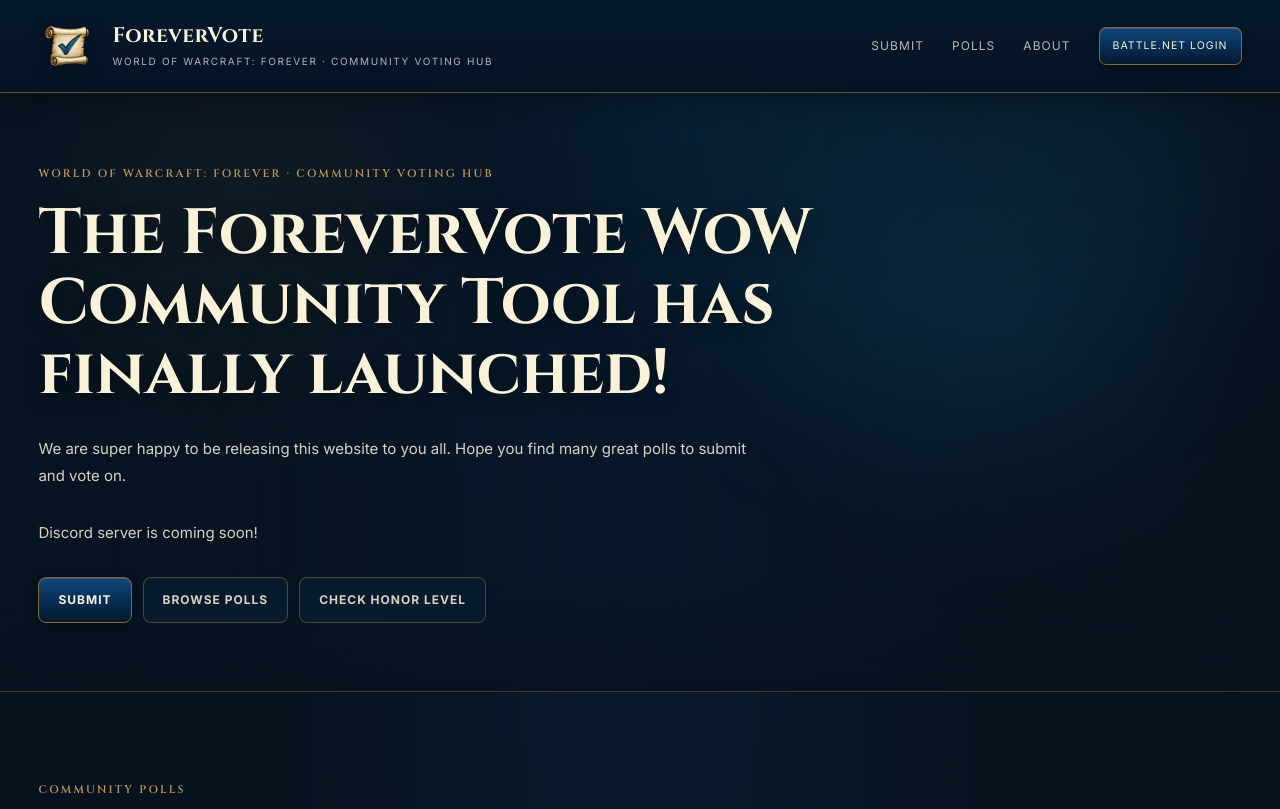
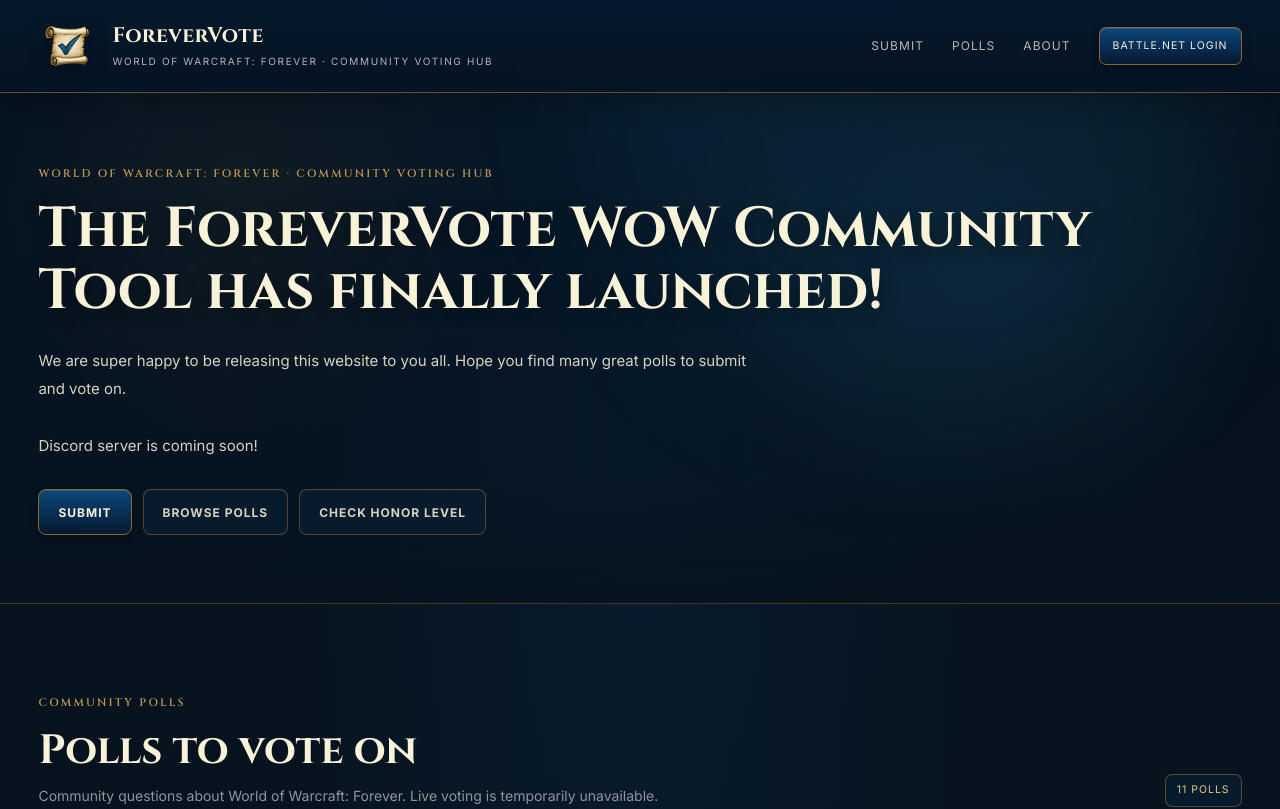
Before and after one commit to buudz/forevervote, a Next.js app: page / in a window 1280 px wide. Shown: the top 809 px of the page. Built offline with nearby package versions, Linux system fonts and the light colour scheme; no server answers.

Commit message:
Use full launch hero width after logo removal

```diff
--- a/app/globals.css
+++ b/app/globals.css
@@ -138,7 +138,12 @@
   grid-template-columns:minmax(0,1fr);
 }
 .hero-grid-single .hero-copy{
-  max-width:900px;
+  max-width:1400px;
+  width:100%;
+}
+.launch-hero #launch-title{
+  max-width:1380px;
+  font-size:clamp(48px,4.4vw,80px);
 }
 .hero-copy{max-width:820px}
 h1{font-size:clamp(48px,5vw,84px);font-weight:700;color:var(--ivory);text-shadow:0 5px 18px rgba(0,0,0,.42)}
```
